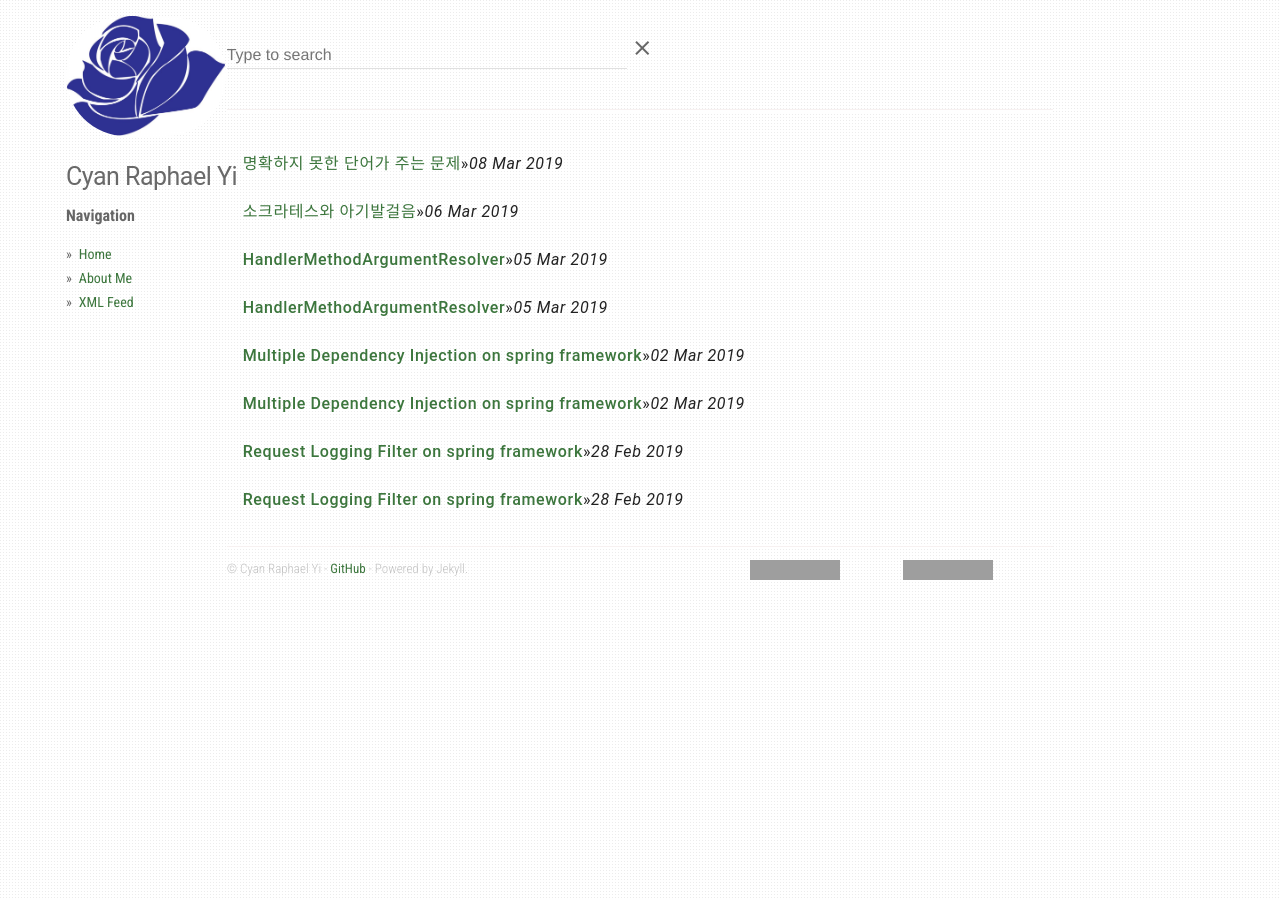
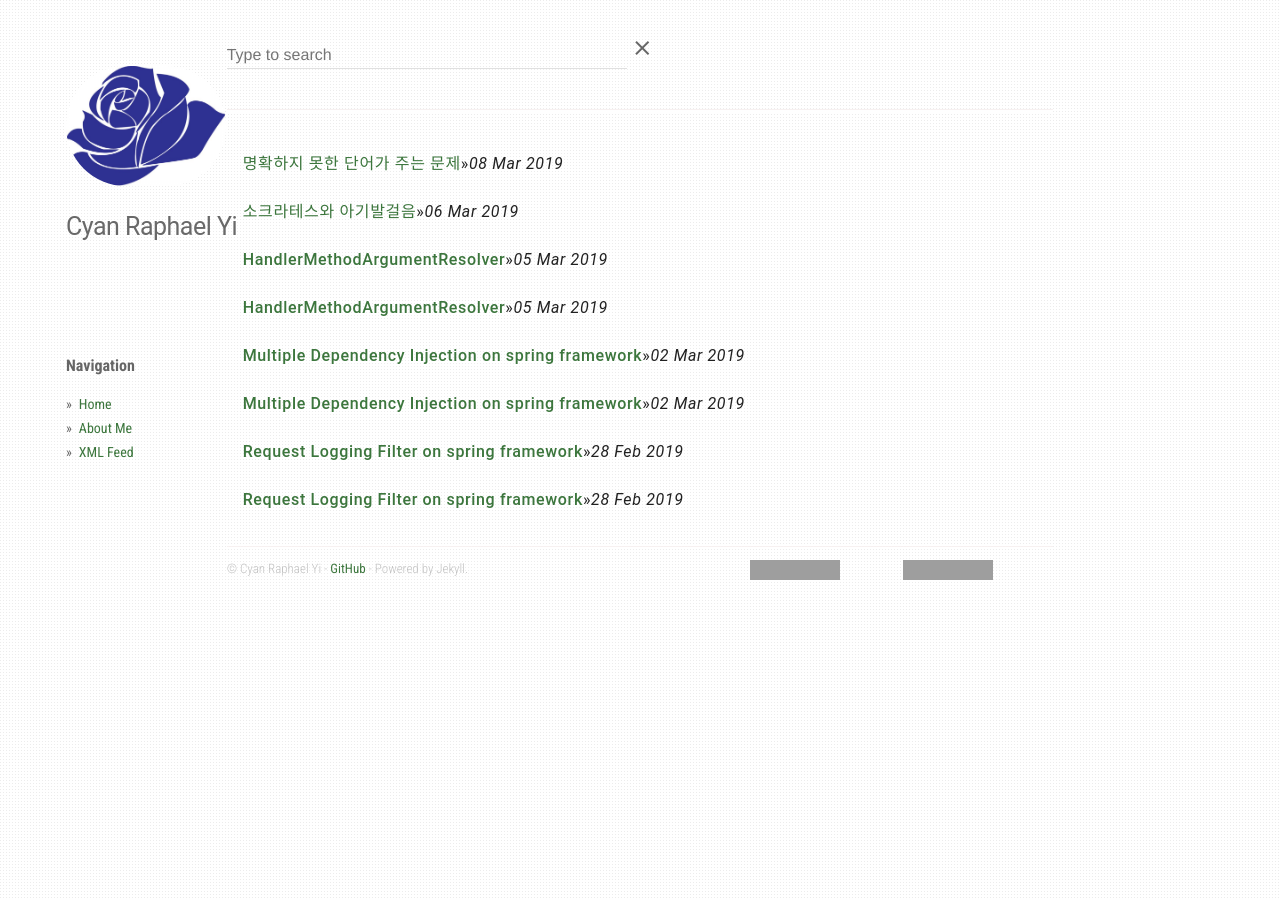
Before and after one commit to CyanRYi/sollabs-demo, a Jekyll site: the page built from index.md, in a window 1280 px wide. Built offline with Jekyll 4.4.1, drawn with Linux system fonts in a browser that asks for light colours; grey boxes are pictures that could not be loaded.

Commit message:
padding을 조금 추가하고 inline-block 추가

```diff
--- a/static/css/main.css
+++ b/static/css/main.css
@@ -181,17 +181,21 @@ ul#search__results {
 @media (min-width: 840px) {
     div.profile, div.nav {
         width: 100%;
-        margin-left: 50px;
+        padding: 50px;
     }
 }
 
 @media (max-width: 839px) and (min-width: 480px) {
     div.profile, div.nav {
+        padding: 30px;
         width: 45%;
+        display: inline-block;
     }
 }
 @media (max-width: 479px) {
     div.profile, div.nav {
+        padding: 10px;
         width: 45%;
+        display: inline-block;
     }
 }
```
